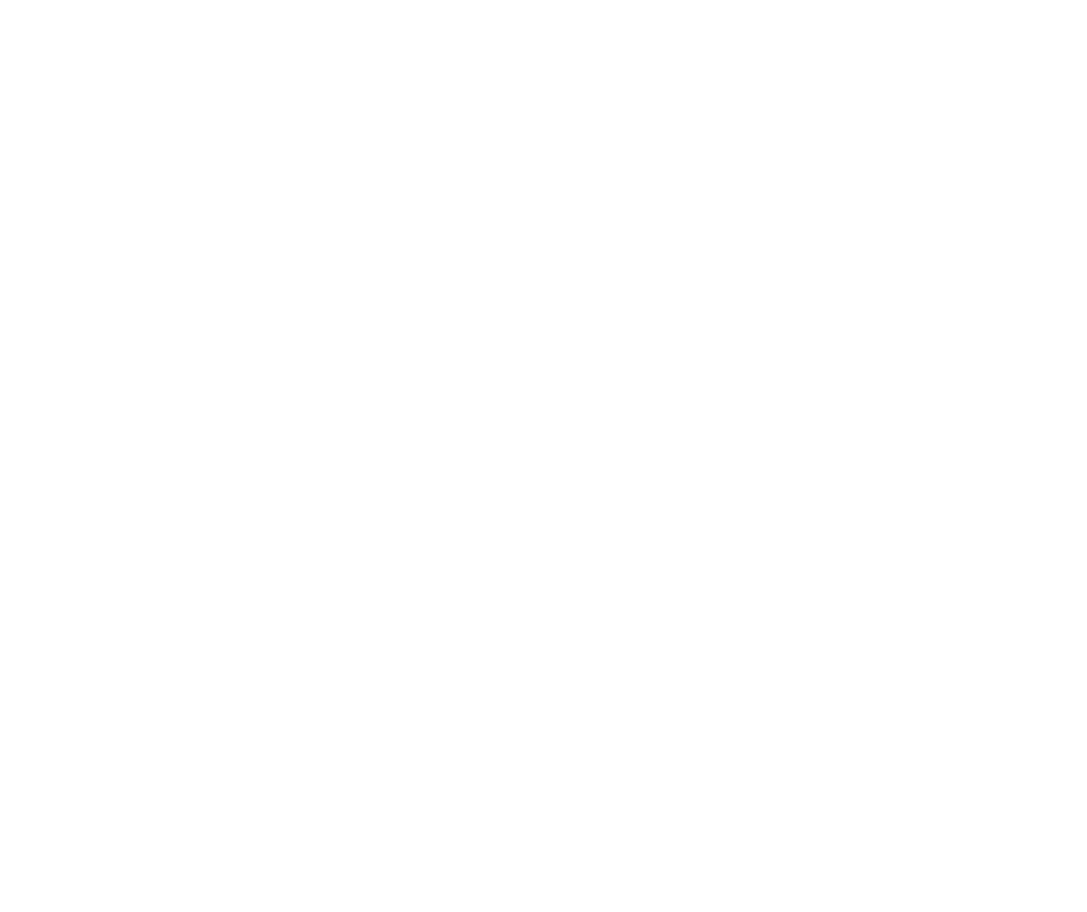
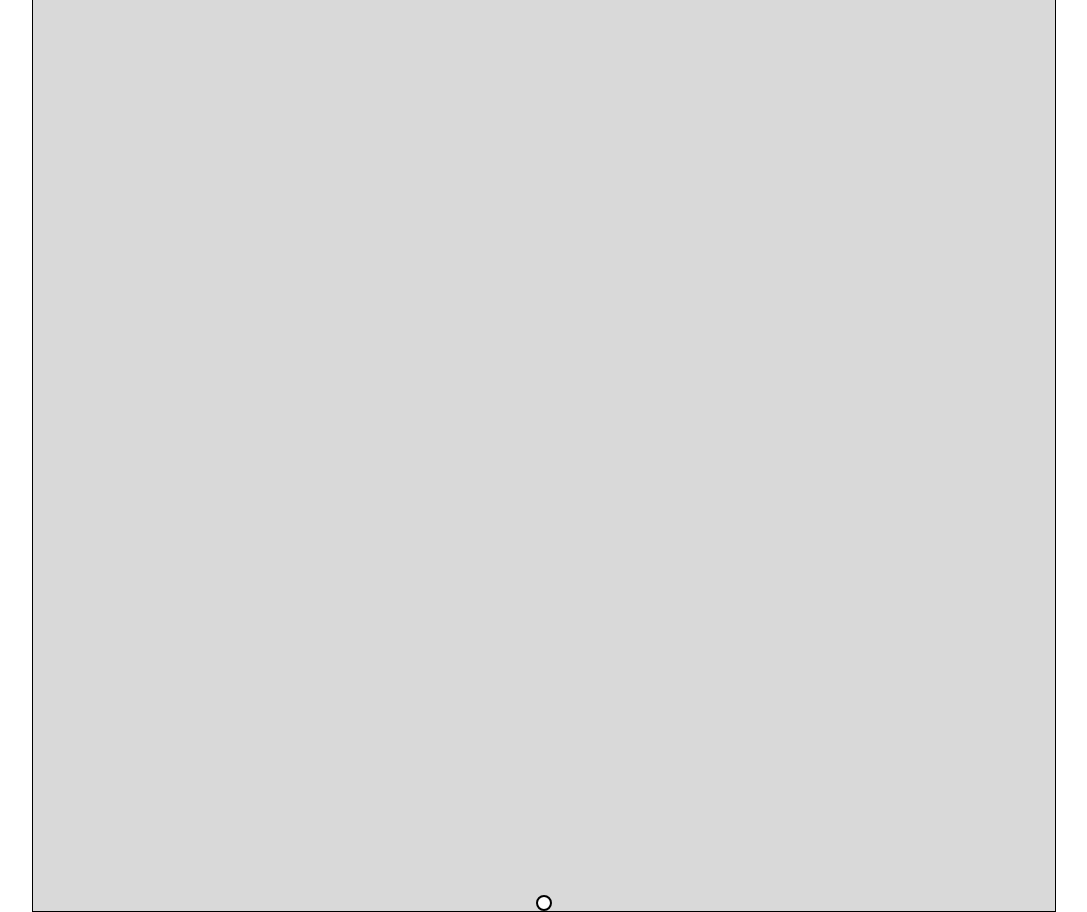
Before and after one commit to dev-honing/Bounce-Ball, a plain HTML site: page index.html in a window 1280 px wide. Shown: the whole page, without its empty margins (96-1183 px from the left). Before the commit the page ends 800 px from the top, so only its background shows below. Drawn offline with Linux system fonts and the light colour scheme.

Commit message:
공과 컨테이너 박스 생성

```diff
--- a/index.html
+++ b/index.html
@@ -4,8 +4,14 @@
   <meta charset="UTF-8">
   <meta name="viewport" content="width=device-width, initial-scale=1.0">
   <title>Bounce-Ball</title>
+  <link rel="stylesheet" href="./style.css">
 </head>
 <body>
-
+  <div id="root">
+    <div id="container">
+      <div class="ball"></div>
+    </div>
+  </div>
+  <script src="./main.js"></script>
 </body>
 </html>
--- a/style.css
+++ b/style.css
@@ -0,0 +1,32 @@
+* {
+  margin: 0;
+  padding:0;
+  box-sizing: border-box;
+}
+
+#root {
+  width: 100vw;
+  height: 100vh;
+  background-color: #fff;
+  display: flex;
+  justify-content: center;
+  align-items: center;
+}
+
+#container {
+  width: 80vw;
+  height: 80vw;
+  border: 1px solid #000;
+  background-color: #d9d9d9;
+  display: flex;
+  justify-content: center;
+  align-items: end;
+}
+
+.ball {
+  width: 1rem;
+  height: 1rem;
+  background-color: #ffff;
+  border: 2px solid #000;
+  border-radius: 50%;
+}
```
